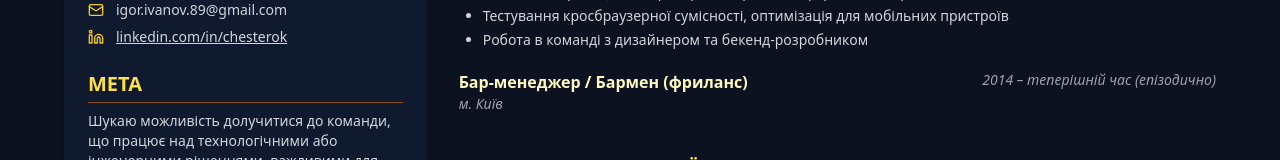
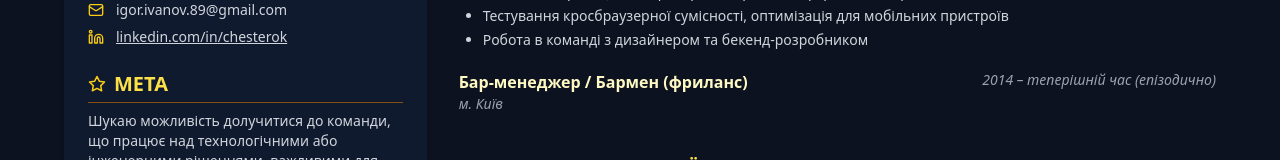
Before and after one commit to OKchesterOK/cv-landing, a React (Vite) app: page / in a window 1280 px wide. Shown: the part 563-723 px from the top of the page. Built offline with nearby package versions, Linux system fonts and the light colour scheme.

Commit message:
Update App.jsx

```diff
--- a/src/App.jsx
+++ b/src/App.jsx
@@ -1,5 +1,5 @@
 import React from 'react';
-import { MapPin, Phone, Mail, Linkedin } from 'lucide-react';
+import { MapPin, Phone, Mail, Linkedin, Star } from 'lucide-react';
 
 export default function App() {
   return (
@@ -24,7 +24,7 @@ export default function App() {
             <Info icon={<Linkedin size={16} className="text-yellow-400" />} value={<a href="https://www.linkedin.com/in/chesterok" target="_blank" rel="noopener noreferrer" className="underline">linkedin.com/in/chesterok</a>} />
           </Section>
 
-          <Section title="МЕТА">
+          <Section title="МЕТА" icon={<Star size={18} />} >
             <p className="text-sm text-gray-300">
               Шукаю можливість долучитися до команди, що працює над
               технологічними або інженерними рішеннями, важливими для країни.
@@ -217,12 +217,26 @@ export default function App() {
   );
 }
 
-function Section({ title, children, noLine = false }) {
+// function Section({ title, children, noLine = false }) {
+//   return (
+//     <div className="mb-6">
+//       <h2
+//         className={`text-xl font-semibold text-yellow-300 mb-2 ${noLine ? '' : 'border-b border-yellow-800 pb-1'}`}
+//       >
+//         {title}
+//       </h2>
+//       {children}
+//     </div>
+//   );
+// }
+
+function Section({ title, children, noLine = false, icon = null }) {
   return (
     <div className="mb-6">
       <h2
-        className={`text-xl font-semibold text-yellow-300 mb-2 ${noLine ? '' : 'border-b border-yellow-800 pb-1'}`}
+        className={`text-xl font-semibold text-yellow-300 mb-2 flex items-center gap-2 ${noLine ? '' : 'border-b border-yellow-800 pb-1'}`}
       >
+        {icon && <span className="text-yellow-400">{icon}</span>}
         {title}
       </h2>
       {children}
```
